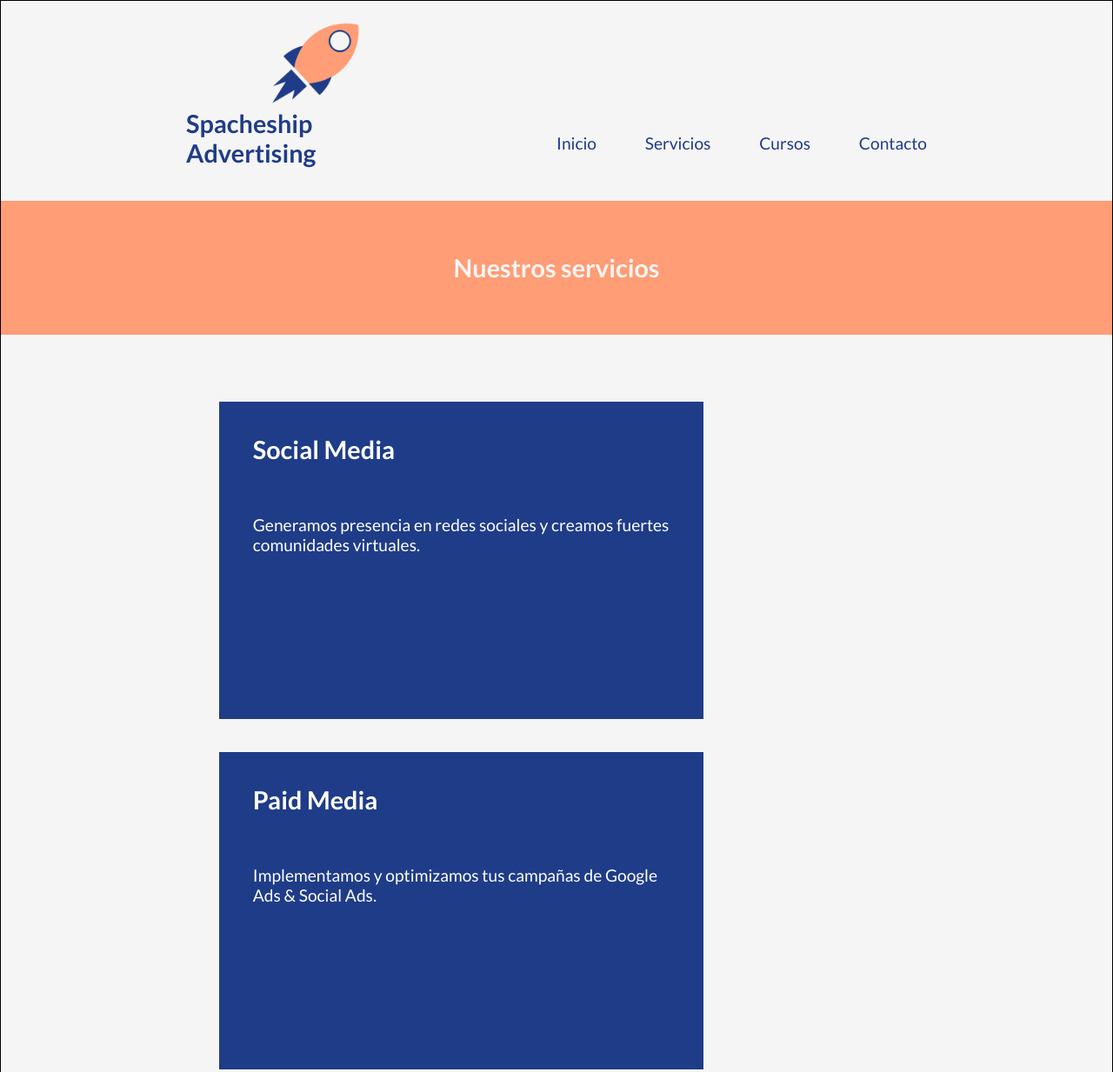
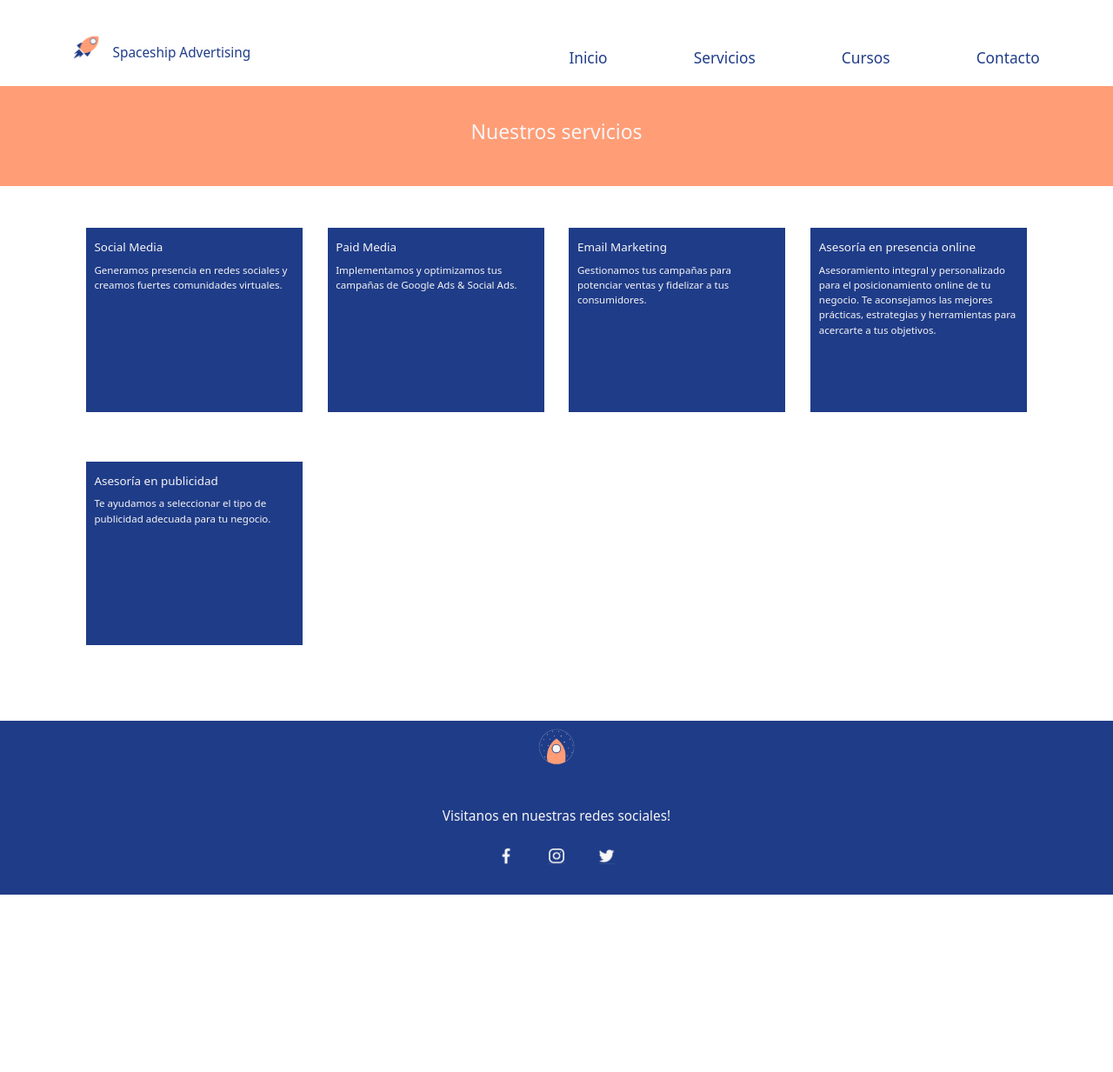
Before and after one commit to RodrigoLopez87/SpaceshipAdvertising-RodrigoLopez, a website: page sections/services.html in a window 1280 px wide. Shown: the top 1233 px of the page at 87% size. After the commit the page ends 1029 px from the top, so only its background shows below. Drawn offline with nearby package versions, Linux system fonts and the light colour scheme.

Commit message:
Se agrega Pagina de servicios

```diff
--- /dev/null
+++ b/Scss/_services.scss
@@ -0,0 +1,20 @@
+.services {
+  @extend .sectionBase;
+
+  &__service {
+    margin: 1.5rem 0rem;
+    padding: 0.7rem 0.5rem;
+    background-color: $colorBlue;
+    color: $colorWhite;
+    height: 11rem;
+
+    h2 {
+      font-size: 0.7rem;
+    }
+
+    p {
+      font-weight: 100;
+      font-size: 0.6rem;
+    }
+  }
+}
--- a/Scss/style.scss
+++ b/Scss/style.scss
@@ -3,3 +3,4 @@
 @import "common";
 @import "home";
 @import "contact";
+@import "services";
--- a/sections/services.html
+++ b/sections/services.html
@@ -5,7 +5,13 @@
     <meta http-equiv="X-UA-Compatible" content="IE=edge" />
     <meta name="viewport" content="width=device-width, initial-scale=1.0" />
     <title>Servicios</title>
-    <link rel="stylesheet" href="../styles/services.css" />
+    <link rel="stylesheet" href="../styles/style.css" />
+    <link
+      href="https://cdn.jsdelivr.net/npm/bootstrap@5.1.0/dist/css/bootstrap.min.css"
+      rel="stylesheet"
+      integrity="sha384-KyZXEAg3QhqLMpG8r+8fhAXLRk2vvoC2f3B09zVXn8CA5QIVfZOJ3BCsw2P0p/We"
+      crossorigin="anonymous"
+    />
     <link rel="preconnect" href="https://fonts.googleapis.com" />
     <link rel="preconnect" href="https://fonts.gstatic.com" crossorigin />
     <link
@@ -13,105 +19,187 @@
       rel="stylesheet"
     />
   </head>
-  <body>
-    <div class="grid">
+  <body class="vh-100">
     <!-- Header -->
-      <!-- se divide en dos partes, a la izquierda el logo y a la derecha el menú -->
+    <!-- se divide en dos partes, a la izquierda el logo y a la derecha el menú.... -->
     <header class="header">
-        <div class="brand">
-          <div class="logoContainer">
+      <div class="container h-100">
+        <div class="row h-100">
+          <div class="col-8 col-md-6 h-100">
+            <div class="brand h-100">
               <img
-              class="logoContainer__image"
+                class="brand__image"
                 src="../img/logoSpaceshipChico.png"
                 alt="Logo de Spacheship Advertising"
               />
-          </div>
-          <div class="titleContainer">
-            <h1 class="titleContainer__title">Spacheship Advertising</h1>
+              <h1 class="brand__name">
+                &nbsp;&nbsp;&nbsp;&nbsp;Spaceship Advertising
+              </h1>
             </div>
           </div>
+
+          <!-- Este menú se oculta cuando se llega al width md -->
+          <nav
+            class="
+              col-4
+              w100
+              d-flex d-md-none
+              justify-content-end
+              align-items-end
+            "
+          >
+            <div class="dropdown">
+              <button
+                class="btn"
+                type="button"
+                id="ddMenuButton"
+                data-bs-toggle="dropdown"
+                aria-expanded="false"
+              >
+                <svg
+                  xmlns="http://www.w3.org/2000/svg"
+                  width="16"
+                  height="16"
+                  fill="currentColor"
+                  class="bi bi-list"
+                  viewBox="0 0 16 16"
+                >
+                  <path
+                    fill-rule="evenodd"
+                    d="M2.5 12a.5.5 0 0 1 .5-.5h10a.5.5 0 0 1 0 1H3a.5.5 0 0 1-.5-.5zm0-4a.5.5 0 0 1 .5-.5h10a.5.5 0 0 1 0 1H3a.5.5 0 0 1-.5-.5zm0-4a.5.5 0 0 1 .5-.5h10a.5.5 0 0 1 0 1H3a.5.5 0 0 1-.5-.5z"
+                  />
+                </svg>
+              </button>
+              <ul class="dropdown-menu" aria-labelledby="ddMenuButton">
+                <li>
+                  <a href="../index.html" class="dropdown-item">Inicio </a>
+                </li>
+                <li>
+                  <a href="services.html" class="dropdown-item">Servicios </a>
+                </li>
+                <li>
+                  <a href="courses.html" class="dropdown-item">Cursos </a>
+                </li>
+                <li>
+                  <a href="contact.html" class="dropdown-item">Contacto </a>
+                </li>
+              </ul>
+            </div>
+          </nav>
+
+          <!-- Este menú figura oculto y se despliega cuando se llega al width md -->
+          <div class="d-none d-md-block col-6">
             <nav class="menu">
-          <a href="../index.html" class="menu__item">Inicio </a>
-          <a href="services.html" class="menu__item">Servicios </a>
-          <a href="courses.html" class="menu__item">Cursos </a>
-          <a href="contact.html" class="menu__item">Contacto </a>
+              <a href="../index2.html" class="menu__item">Inicio </a>
+              <a href="sections/services.html" class="menu__item">Servicios </a>
+              <a href="sections/courses.html" class="menu__item">Cursos </a>
+              <a href="sections/contact.html" class="menu__item">Contacto </a>
             </nav>
+          </div>
+        </div>
+      </div>
     </header>
-      <!-- contenido -->
-      <section class="section1"><h2>Nuestros servicios</h2></section>
-      <section class="servicesSection">
-        <div class="servicesSection__service">
+
+    <section class="title d-flex align-items-center justify-content-center">
+      <h2 class="title__text">Nuestros servicios</h2>
+    </section>
+
+    <section class="services">
+      <div class="container my-3 px-4">
+        <div class="row">
+          <div class="col-md-3">
+            <div class="services__service">
               <h2>Social Media</h2>
               <p>
-            Generamos presencia en redes sociales y creamos fuertes comunidades
-            virtuales.
+                Generamos presencia en redes sociales y creamos fuertes
+                comunidades virtuales.
               </p>
             </div>
-        <div class="servicesSection__service">
+          </div>
+          <div class="col-md-3">
+            <div class="services__service">
               <h2>Paid Media</h2>
               <p>
-            Implementamos y optimizamos tus campañas de Google Ads & Social Ads.
+                Implementamos y optimizamos tus campañas de Google Ads & Social
+                Ads.
               </p>
             </div>
-        <div class="servicesSection__service">
+          </div>
+          <div class="col-md-3">
+            <div class="services__service">
               <h2>Email Marketing</h2>
               <p>
                 Gestionamos tus campañas para potenciar ventas y fidelizar a tus
                 consumidores.
               </p>
             </div>
-        <div class="servicesSection__service">
+          </div>
+          <div class="col-md-3">
+            <div class="services__service">
               <h2>Asesoría en presencia online</h2>
               <p>
                 Asesoramiento integral y personalizado para el posicionamiento
-            online de tu negocio (Presencia en redes, publicidad en plataformas
-            como Facebook y Google). Te aconsejamos las mejores prácticas,
+                online de tu negocio. Te aconsejamos las mejores prácticas,
                 estrategias y herramientas para acercarte a tus objetivos.
               </p>
             </div>
-        <div class="servicesSection__service">
+          </div>
+          <div class="col-md-3">
+            <div class="services__service">
               <h2>Asesoría en publicidad</h2>
               <p>
                 Te ayudamos a seleccionar el tipo de publicidad adecuada para tu
                 negocio.
               </p>
             </div>
+          </div>
+        </div>
+      </div>
     </section>
+
     <!-- Footer -->
     <footer class="footer">
-        <div class="footer__container">
+      <div class="container h-100">
+        <div class="row h-100">
+          <div class="footer__containerLogo">
             <img
-            class="footer__container__logo"
+              class="footer__logo"
               src="../img/logoSpaceshipRedondoChico.png"
               alt="Logo de Spacheship Advertising"
             />
           </div>
-        <div class="footer__container footer__container--modifier">
-          <small class="footer__container__text">
-            Visitanos en nuestras redes sociales!
-          </small>
+
+          <div class="footer__containerInvitation">
+            <p class="footer__text">Visitanos en nuestras redes sociales!</p>
           </div>
-        <div class="footer__container">
-          <a href="">
+
+          <div class="footer__containerSocialNetwork">
+            <a href="#">
               <img
-              class="footer__container__socialNetwork"
+                class="footer__socialNetwork"
                 src="../img/facebook.png"
                 alt="Visitanos en Facebook"
             /></a>
-          <a href=""
+            <a href="#"
               ><img
-              class="footer__container__socialNetwork"
+                class="footer__socialNetwork"
                 src="../img/instagram.png"
                 alt="Visitanos en Instagram"
             /></a>
-          <a href=""
+            <a href="#"
               ><img
-              class="footer__container__socialNetwork"
+                class="footer__socialNetwork"
                 src="../img/twitter.png"
                 alt="Visitanos en Twitter"
             /></a>
           </div>
+        </div>
+      </div>
     </footer>
-    </div>
+    <script
+      src="https://cdn.jsdelivr.net/npm/bootstrap@5.1.0/dist/js/bootstrap.bundle.min.js"
+      integrity="sha384-U1DAWAznBHeqEIlVSCgzq+c9gqGAJn5c/t99JyeKa9xxaYpSvHU5awsuZVVFIhvj"
+      crossorigin="anonymous"
+    ></script>
   </body>
 </html>
--- a/styles/services.css
+++ /dev/null
@@ -1,203 +0,0 @@
-/* paleta de color
-rojo #EB4D55
-azul #1F3C88
-naranja #FF9D76
-gris #F6F5F5 */
-
-* {
-  margin: 0;
-  padding: 0;
-}
-
-html {
-  font-size: 62.5%;
-  /* 1 rem == 10px */
-  font-size: 1.2rem;
-}
-
-body {
-  background-color: #f6f5f5;
-  font-family: "Lato", sans-serif;
-  font-weight: 500;
-}
-
-/* grilla */
-.grid {
-  /* se divide el grid en 6 columnas */
-  display: grid;
-  grid-template-columns: repeat(6, 1fr);
-  grid-template-rows: 10rem 10rem 65rem 15rem;
-  border: 1px solid black;
-}
-
-/* header */
-.header {
-  margin-top: 1rem;
-  /* se alinea el header en los 4 casilleros del medio, dejando los de los costados libres */
-  grid-column-start: 2;
-  grid-column-end: 6;
-
-  /* se sub-divide el header en dos partes para mostrar a la izq el logo, y a la derecha el menú */
-  /* se utilizan areas */
-  display: grid;
-  grid-template-columns: repeat(2, 1fr);
-  grid-template-rows: 100%;
-  grid-template-areas: "logoContainer menuContainer";
-}
-
-/* logo */
-.brand {
-  /* la parte del logo se muestra del lado izquierdo */
-  grid-area: logoContainer;
-
-  display: flex;
-  flex-direction: column;
-  justify-content: space-evenly;
-  align-items: flex-start;
-}
-
-.logoContainer {
-  height: 60%;
-  width: 70%;
-  display: flex;
-  justify-content: center;
-}
-
-.logoContainer__image {
-  /* la imagen ocupa el 100% del alto de su padre */
-  height: 100%;
-}
-
-.titleContainer {
-  width: 70%;
-  display: flex;
-  justify-content: center;
-}
-
-.titleContainer__title {
-  font-size: 1.5rem;
-  color: #1f3c88;
-}
-
-/* menu */
-.menu {
-  padding-bottom: 0.9rem;
-
-  /* la parte del menu se muestra del lado derecho */
-  grid-area: menuContainer;
-  display: flex;
-  align-items: flex-end;
-  justify-content: space-between;
-}
-
-.menu__item:visited,
-.menu__item:active,
-.menu__item:link {
-  text-decoration: none;
-  color: #1f3c88;
-}
-
-.menu__item:hover {
-  color: #ff9d76;
-  font-weight: 700;
-}
-
-/* Los siguientes section se aplican a las paginas que todavia no tienen definido el contenido */
-.section1 {
-  margin-top: 2rem;
-  grid-column-start: 1;
-  grid-column-end: 7;
-
-  background-color: #ff9d76;
-
-  display: flex;
-  align-items: center;
-  justify-content: center;
-}
-
-.section1 h2 {
-  color: #f6f5f5;
-}
-
-.section2 {
-  padding-top: 2rem;
-  grid-column-start: 2;
-  grid-column-end: 6;
-
-  display: flex;
-  justify-content: center;
-}
-
-.servicesSection {
-  padding: 2rem;
-  grid-column-start: 2;
-  grid-column-end: 6;
-
-  display: flex;
-  justify-content: space-between;
-  flex-wrap: wrap;
-}
-
-.servicesSection__service {
-  width: 25rem;
-  height: 15rem;
-  margin-top: 2rem;
-
-  background-color: #1f3c88;
-  color: white;
-  padding: 2rem;
-}
-
-.servicesSection__service p {
-  margin-top: 3rem;
-}
-
-/* fin de los section indefinidos */
-
-/* footer */
-/* el footer se divide en 3 filas */
-.footer {
-  margin-top: 2rem;
-
-  grid-column-start: 1;
-  grid-column-end: 7;
-  background-color: #1f3c88;
-  padding: 1rem;
-
-  display: flex;
-  flex-direction: column;
-  /* align-items: center; */
-}
-
-.footer__container {
-  height: 30%;
-  display: flex;
-  justify-content: center;
-}
-
-.footer__container__logo {
-  height: 80%;
-}
-
-.footer__container {
-  height: 30%;
-  display: flex;
-  justify-content: center;
-  align-items: center;
-}
-
-.footer__container--modifier {
-  height: 40%;
-  align-items: flex-end;
-}
-
-.footer__container__text {
-  color: #f6f5f5;
-  font-size: 0.8rem;
-  font-weight: 300;
-}
-
-.footer__container__socialNetwork {
-  height: 1rem;
-  margin: 0rem 1rem;
-}
```
Also changed, not shown: sections/services2.html (deleted, +0 -152 lines), styles/style.css. Lines whose indentation alone changed are shown as unchanged.
